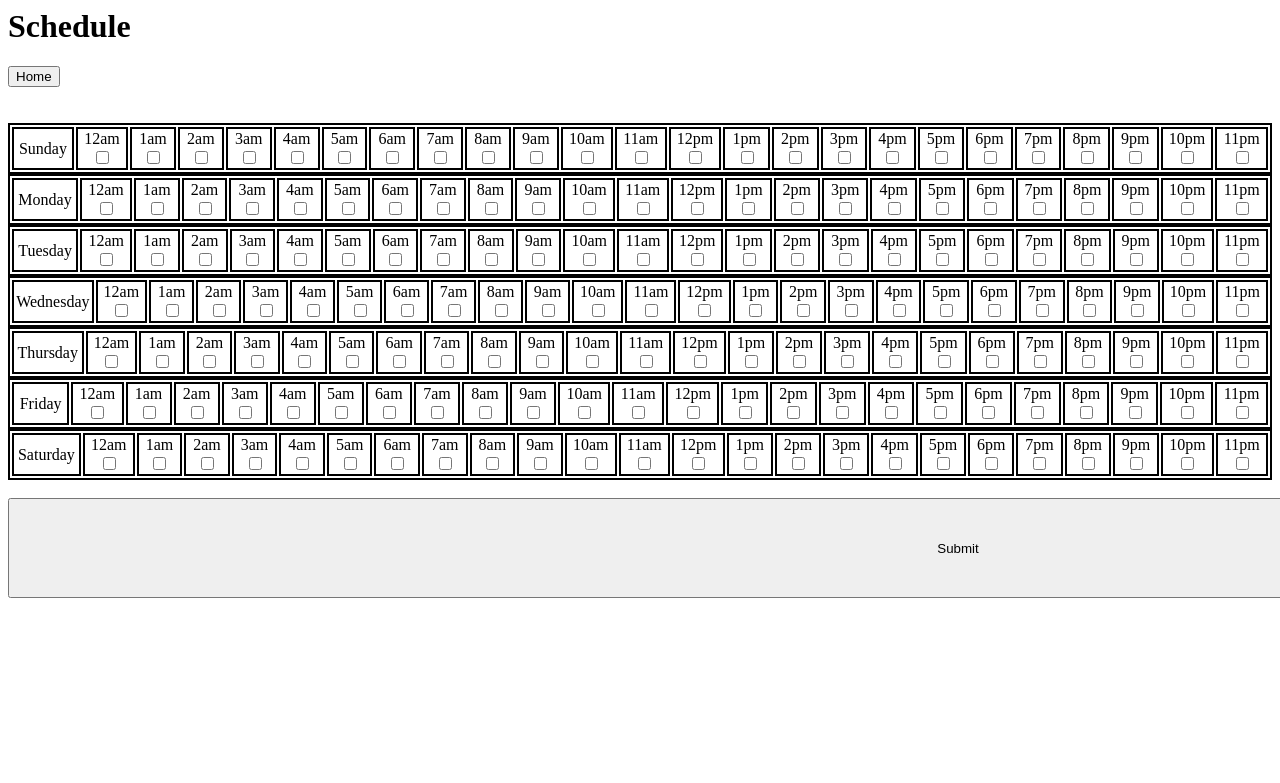
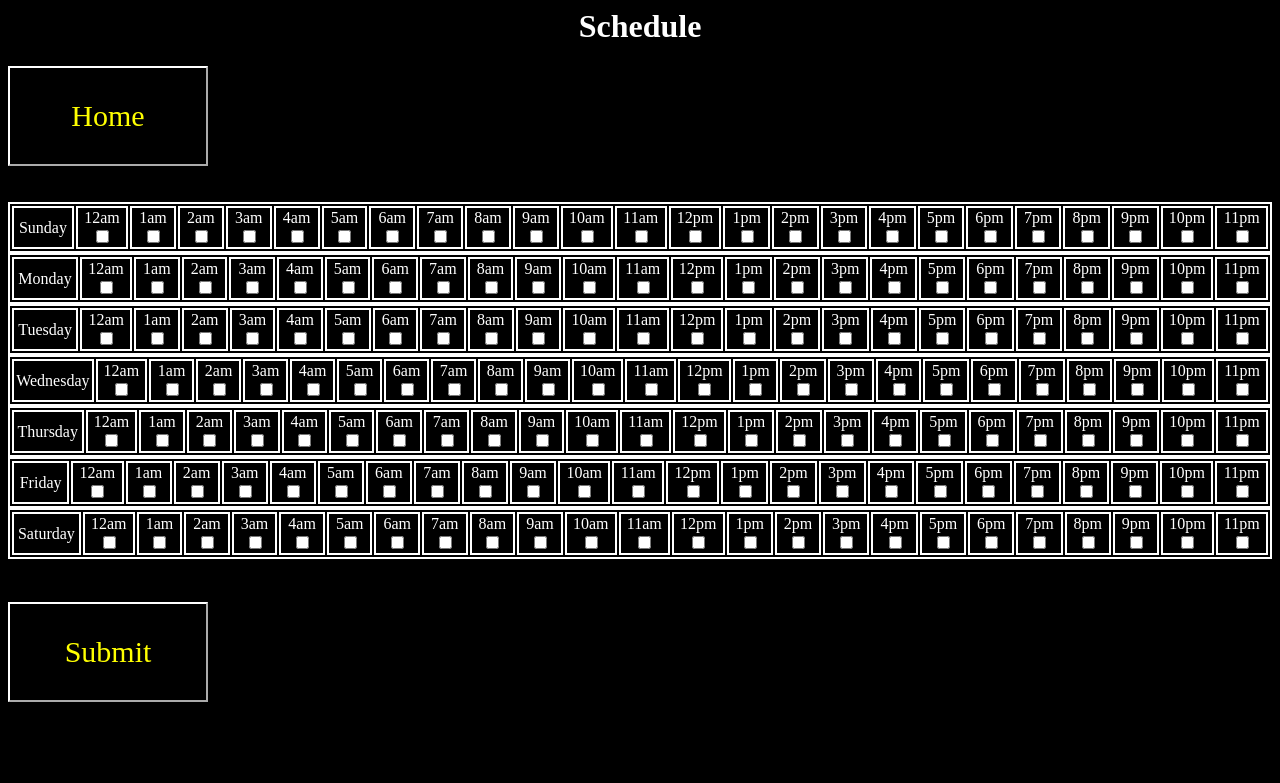
Before and after one commit to ericliu0000/GardenMonitor, a Flask app: page / in a window 1280 px wide; the page is wider, and only the part inside the window is pictured. Shown: the top 783 px of that part. Run offline with Flask 2, Linux system fonts and the light colour scheme.

Commit message:
Schedule CSS
Added css to the buttons

```diff
--- a/website/static/styles/Schedule.css
+++ b/website/static/styles/Schedule.css
@@ -1,13 +1,42 @@
+body {
+    background-color:black;
+}
+
+h1 {
+    text-align: center;
+    color: white;
+}
+
 table, td {
-    border: 2px solid black;
+    border: 2px solid;
     text-align: center;
+    color: white;
+    border-color: white;
 }
 
 td {
     width:85;
 }
 
-.space {
-    width:1900;
-    height:100;
+.big {
+    color:yellow;
+    background-color:black;
+    border-color: white;
+    height: 100;
+    width: 200;
+    font-size: 30;
+    font-family: 'Times New Roman';
+    text-align: center;
 }
+
+.big2 {
+    color:yellow;
+    background-color:black;
+    border-color: white;
+    height: 100;
+    width: 200;
+    font-size: 30;
+    margin-top: 25;
+    font-family: 'Times New Roman';
+    text-align: center;
+}
--- a/website/templates/Schedule.html
+++ b/website/templates/Schedule.html
@@ -8,7 +8,7 @@
     <h1> Schedule </h1>
 
     <a href="Home.html">
-        <input type="submit" value="Home">
+        <input type = "submit" value = "Home" class = "big">
     </a>
 
     <br>
@@ -893,7 +893,7 @@
         </table>
 
         <br>
-        <input type="submit" value="Submit" class="space">
+        <input type = "submit" value = "Submit" class ="big2">
 
 
 </body>
```
